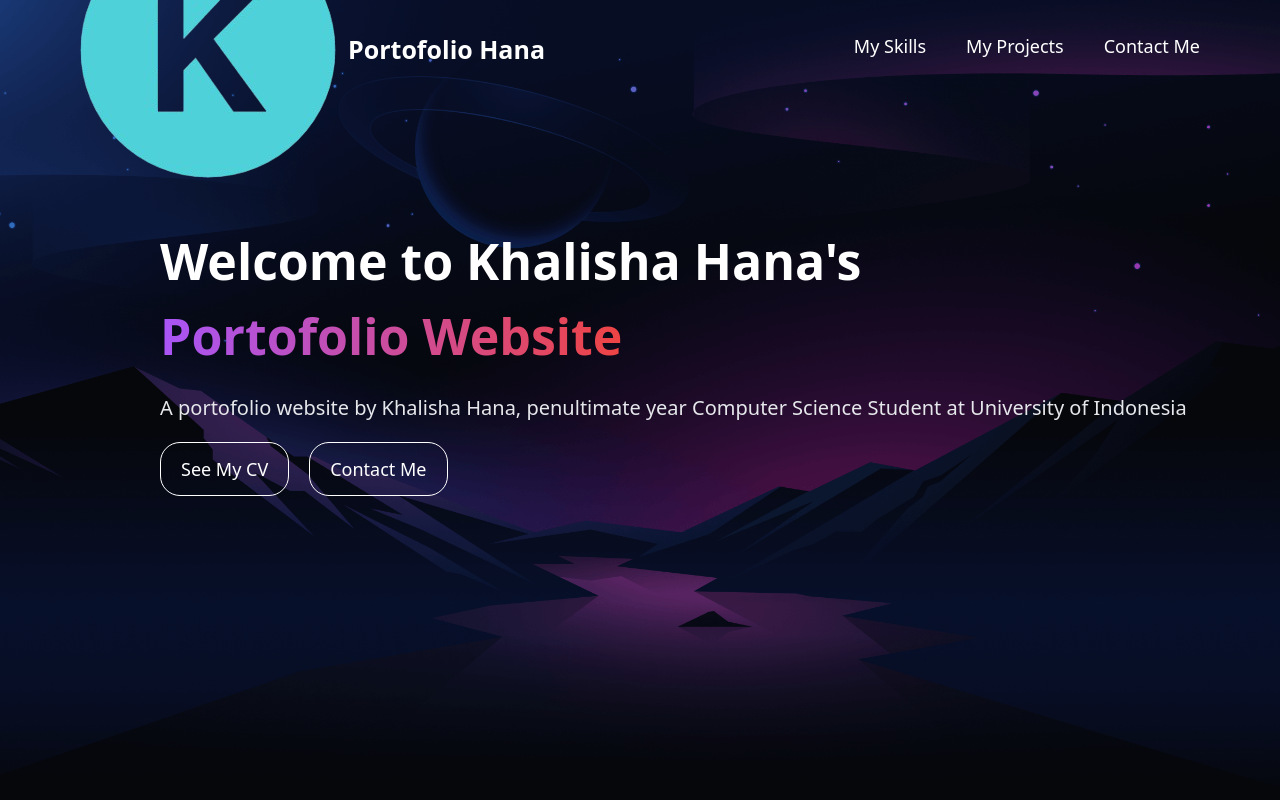
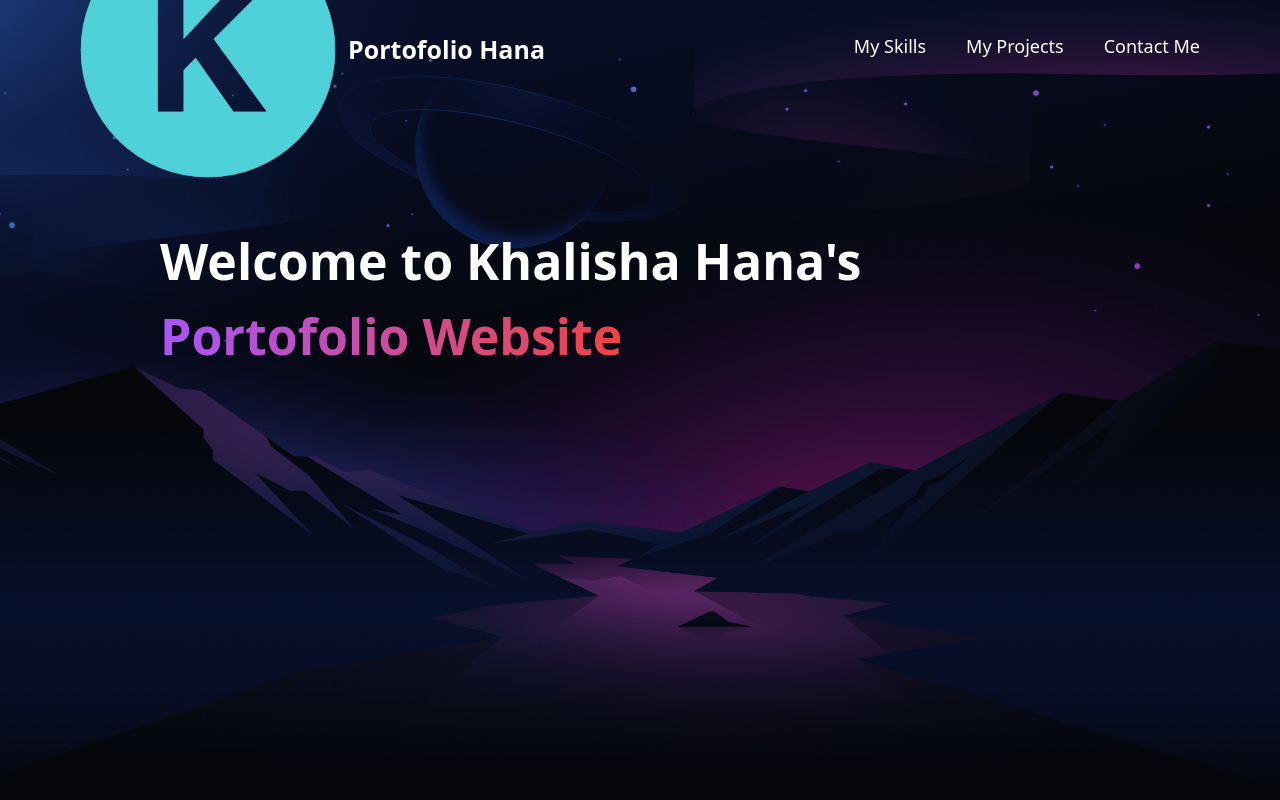
Before and after one commit to Khalishana/portofolio-hana, a Next.js app: page / in a window 1280 px wide. Shown: the top 800 px of the page. Built offline with nearby package versions, Linux system fonts and the light colour scheme.

Commit message:
style: add animation

```diff
--- /dev/null
+++ b/app/page.css
@@ -0,0 +1,17 @@
+/* Animasi fade-in untuk elemen teks */
+@keyframes fadeIn {
+    0% {
+      opacity: 0;
+      transform: translateY(20px); /* Muncul dari bawah */
+    }
+    100% {
+      opacity: 1;
+      transform: translateY(0); /* Berhenti di posisi normal */
+    }
+  }
+
+  /* Class untuk menerapkan animasi fade-in */
+  .fade-in {
+    opacity: 0; /* Memulai dengan elemen yang tidak terlihat */
+    animation: fadeIn 1.5s ease-out forwards; /* Durasi animasi 1.5 detik */
+  }
--- a/app/page.tsx
+++ b/app/page.tsx
@@ -8,6 +8,7 @@ import 'swiper/css';
 import ContactMe from "./contact-me/page";
 import MyProjects from "./my-projects/page";
 import MySkills from "./my-skills/page";
+import "./page.css";
 
 export default function Home() {
   return (
@@ -18,14 +19,14 @@ export default function Home() {
         style={{ backgroundImage: "url(/main-bg.webp)" }}
       >
         <div className="pl-20 md:pl-40 pb-56 md:pb-20 flex flex-col gap-5 z-[10] ">
-          <h1 className="text-[50px] text-white font-semibold">
+          <h1 className="text-[50px] text-white font-semibold fade-in">
             Welcome to Khalisha Hana's <br />
             <span className="text-transparent bg-clip-text bg-gradient-to-r from-purple-500 to-red-500 block md:inline">
               Portofolio Website
             </span>
           </h1>
-          <p className="text-gray-200 text-xl hidden md:block">A portofolio website by Khalisha Hana, penultimate year Computer Science Student at University of Indonesia</p>
-          <div className="flex-col md:flex-row hidden md:flex gap-5">
+          <p className="text-gray-200 text-xl hidden md:block fade-in" style={{ animationDelay: '0.5s' }}>A portofolio website by Khalisha Hana, penultimate year Computer Science Student at University of Indonesia</p>
+          <div className="flex-col md:flex-row hidden md:flex gap-5 fade-in" style={{ animationDelay: '1s' }}>
             <a
               href="https://drive.google.com/file/d/1N8YXAL1wmZmUNLqoIr4QzcLSLTHHJxBF/view?usp=sharing"
               className="rounded-[20px] group relative bg-transparent px-5 border border-white py-3 text-lg text-white max-w-[200px] cursor-pointer"
```
